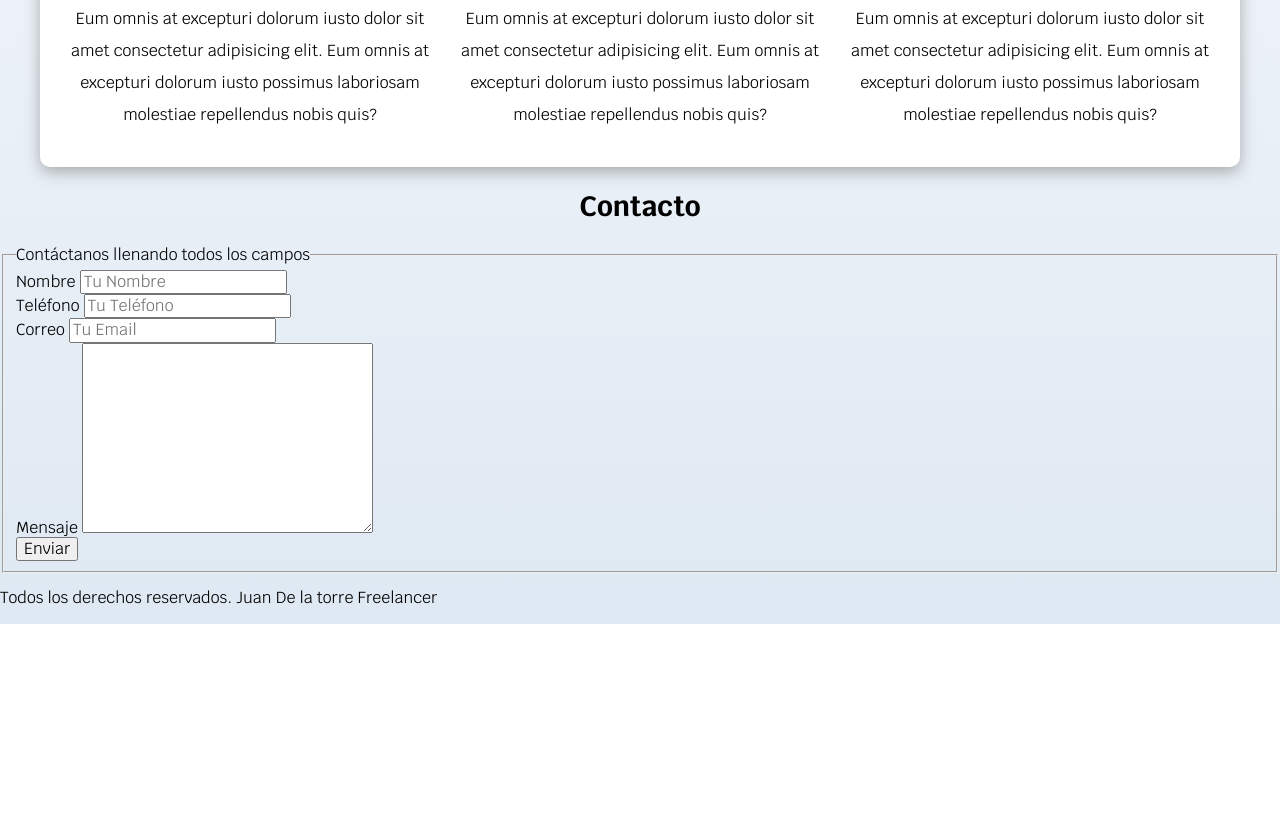
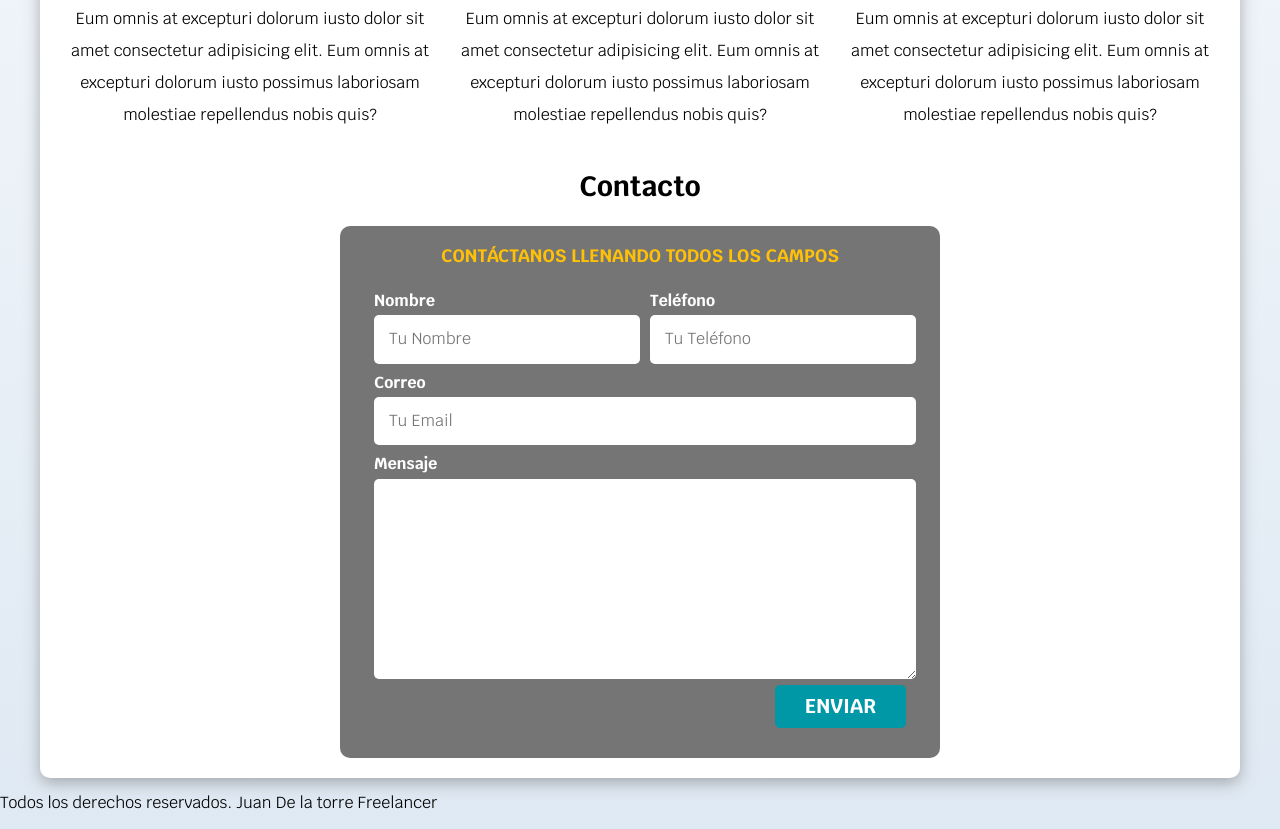
Before and after one commit to gabygramajo/Curso-Desarrollo-Web, a plain HTML site: page web-freelancer/index.html in a window 1280 px wide. Shown: the part 926-1755 px from the top of the page. Before the commit the page ends 1550 px from the top, so only its background shows below. Drawn offline with Linux system fonts and the light colour scheme.

Commit message:
contact form - done

```diff
--- a/web-freelancer/css/style.css
+++ b/web-freelancer/css/style.css
@@ -47,11 +47,15 @@ body{
   font-weight: bold;
   border-radius: .5rem;
   width: 90%;
+  border: none;
 }
 @media (min-width: 768px) {
   .boton{
     width: auto;
   }
+}
+.boton:hover{
+  cursor: pointer;
 }
 
 .box-shadow {
@@ -77,6 +81,21 @@ h1, h2, h3{
   font-size: 2rem;
   font-style: italic;
   color: var(--primario);
+}
+/* Utilidades */
+.w-sm-100 {
+  width: 100%;
+}
+@media (min-width: 768px) {
+  .w-sm-100 {
+    width: auto;
+  }
+}
+.flex {
+  display: flex;
+}
+.alinear-derecha{
+  justify-content: flex-end;
 }
 /* Navegación Principal */
 .nav-bg{
@@ -165,3 +184,54 @@ main {
   justify-content: space-evenly;
   align-items: center;
 }
+/* Contacto */
+.formulario {
+  background-color: var(--gris);
+  width: min( 60rem, 100%); /* Utiliza el valor más pequeño y ahorra media queries*/
+  margin: 0 auto;
+  padding: 2rem;
+  border-radius: 1rem;
+}
+.formulario fieldset {
+  border: none;
+}
+.formulario legend {
+  text-align: center;
+  text-transform: uppercase;
+  font-size: 1.8rem;
+  font-weight: 700;
+  margin-bottom: 2rem;
+  color: var(--primario);
+}
+
+@media (min-width: 768px) {
+  .contenedor-campos {
+    display: grid;
+    grid-template-columns: 50% 50%;
+    grid-template-rows: auto auto 20rem;
+    column-gap: 1rem;
+  }
+  .campo:nth-child(3),
+  .campo:nth-child(4) {
+    grid-column: 1 / 3;
+  }
+}
+.campo {
+  margin-bottom: 1rem;
+}
+.campo label {
+  color: var(--white);
+  font-weight: bold;
+  margin-bottom: .5rem;
+  display: block;
+}
+.campo textarea {
+  height: 20rem;
+}
+
+.input-text {
+  width: 100%;
+  border: none;
+  padding: 1.5rem;
+  border-radius: .5rem;
+}
--- a/web-freelancer/index.html
+++ b/web-freelancer/index.html
@@ -95,39 +95,41 @@
         <p>Eum omnis at excepturi dolorum iusto dolor sit amet consectetur adipisicing elit. Eum omnis at excepturi dolorum iusto possimus laboriosam molestiae repellendus nobis quis?</p>
       </section>
     </div>
-  </main>
 
     <section>
       <h2>Contacto</h2>
 
-    <form>
+      <form class="formulario">
         <fieldset>
           <legend>Contáctanos llenando todos los campos</legend>
-
-         <div>
+          <div class="contenedor-campos">
+            <div class="campo">
               <label for="name">Nombre</label>
-          <input type="text" id="name" placeholder="Tu Nombre">
+              <input class="input-text" type="text" id="name" placeholder="Tu Nombre">
             </div>
 
-         <div>
+            <div class="campo">
               <label for="phone">Teléfono</label>
-          <input type="tel" id="phone" placeholder="Tu Teléfono">
+              <input class="input-text" type="tel" id="phone" placeholder="Tu Teléfono">
             </div>
 
-         <div>
+            <div class="campo">
               <label for="email">Correo</label>
-          <input type="text" id="email" placeholder="Tu Email">
+              <input class="input-text" type="text" id="email" placeholder="Tu Email">
             </div>
-         <div>
+            <div class="campo">
               <label for="mensaje">Mensaje</label>
-          <textarea name="mensaje" id="mensaje" cols="30" rows="10"></textarea>
+              <textarea class="input-text" name="mensaje" id="mensaje" cols="30" rows="10"></textarea>
             </div>
-         <div>
-          <input type="submit" value="Enviar">
+          </div> <!-- .contenedor-campos -->
+
+          <div class="alinear-derecha flex">
+            <input class="boton w-sm-100" type="submit" value="Enviar">
           </div>
         </fieldset>
       </form>
     </section>
+  </main>
 
   <footer>
     <p>Todos los derechos reservados. Juan De la torre Freelancer</p>
```
Lines whose indentation alone changed are shown as unchanged.
